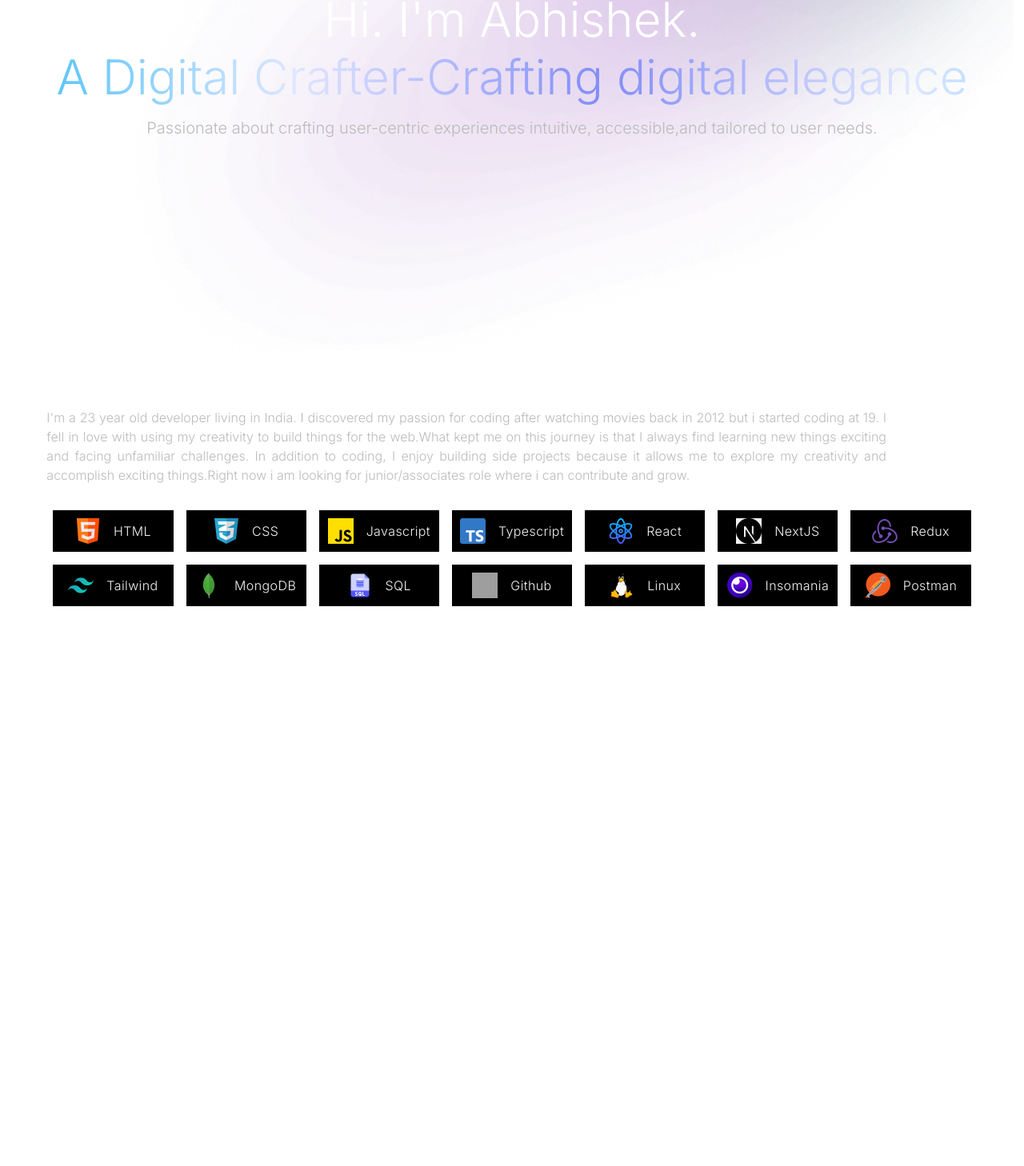
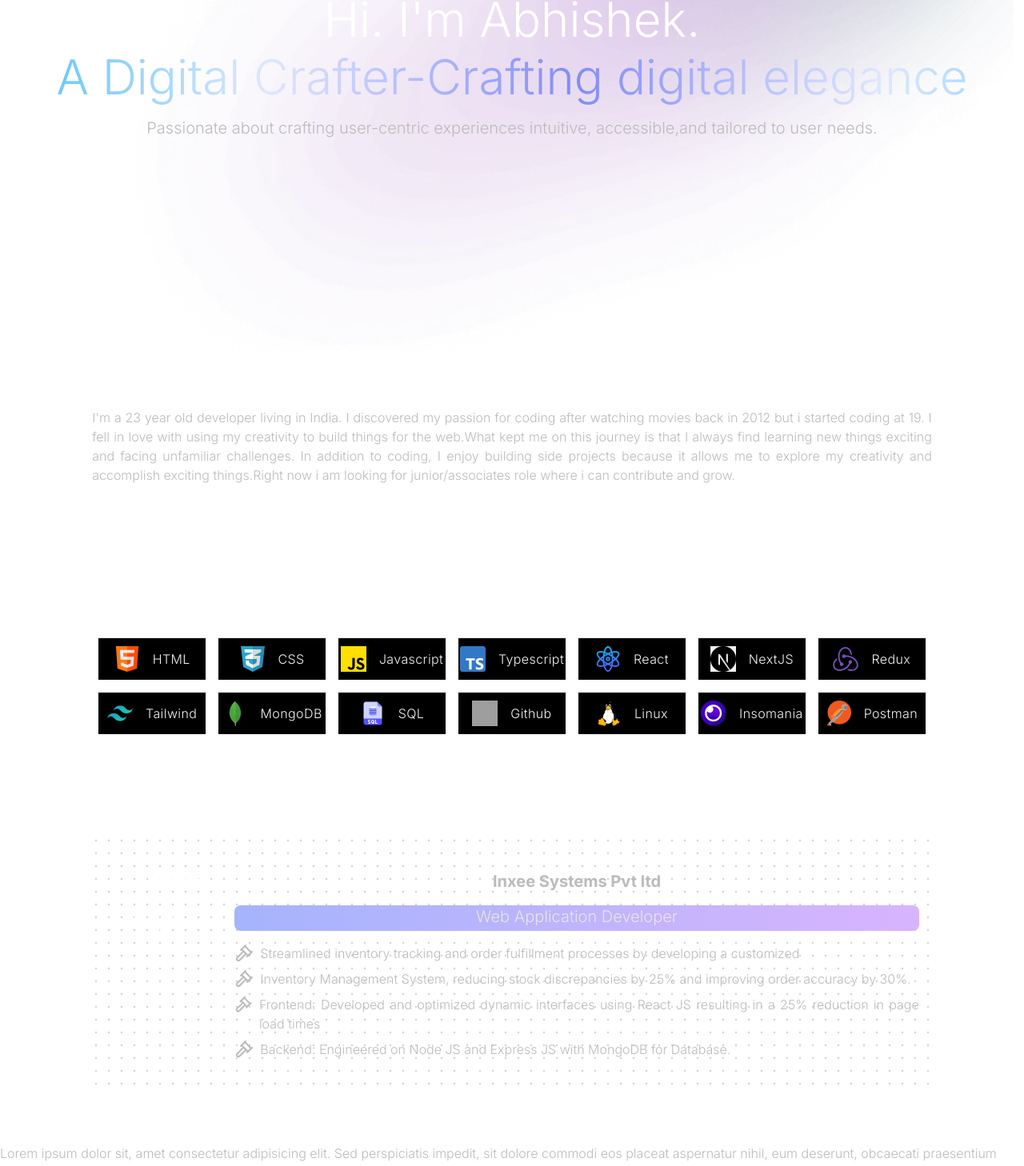
Before and after one commit to Abhishek-Sumn/abhisheksuman.me, a Next.js app: page / in a window 1280 px wide. Shown: the part 282-1740 px from the top of the page at 80% size. Before the commit the page ends 1104 px from the top, so only its background shows below. Built offline with nearby package versions, Linux system fonts and the light colour scheme; grey boxes are pictures that could not be loaded.

Commit message:
experience section added

```diff
--- a/package.json
+++ b/package.json
@@ -15,6 +15,7 @@
     "clsx": "^2.1.1",
     "framer-motion": "^11.1.7",
     "lucide-react": "^0.376.0",
+    "mini-svg-data-uri": "^1.4.4",
     "next": "14.2.1",
     "next-themes": "^0.3.0",
     "react": "^18",
--- a/src/app/page.tsx
+++ b/src/app/page.tsx
@@ -2,6 +2,10 @@
 import * as React from "react"
 import { TextGenerateEffect } from "@/components/ui/text-generate-effect";
 import { HoverEffect } from "@/components/ui/card-hover-effect";
+import { projects } from "../components/helper/projects"
+import { motion } from "framer-motion";
+import { HeroHighlight, Highlight } from "@/components/ui/hero-highlight";
+import { Gavel } from 'lucide-react';
 
 export default function Home() {
 
@@ -10,7 +14,7 @@ export default function Home() {
 
     <main className="flex  flex-col items-center justify-between font-light text-[#bbbbbb] ">
 
-      <nav className="text-center fixed z-3  rounded-3xl mt-[4%] w-auto p-4 border bg-[#72727233] bgblur ">
+      <nav className="text-center fixed z-30  rounded-3xl mt-[4%] w-auto p-4 border bg-[#72727233] bgblur ">
         <ul className="flex justify-center space-x-6 md:space-x-20  ">
           <li><a href="#" className="hover:text-white duration-300">Home</a></li>
           <li><a href="#" className="hover:text-white duration-300">About</a></li>
@@ -31,84 +35,83 @@ export default function Home() {
         <span className="text-sm text-center md:text-xl m-2">Passionate about crafting user-centric experiences intuitive, accessible,and tailored to user needs.</span>
       </section>
 
-      <div className="p-8 ">
-
+      <div id="about" className="p-8 ">
         <section className="text-justify  w-[82vw] ">
           <h1 className="text-white text-2xl">About</h1>
           <p className="text-sm md:text-base mt-2">
             I'm a 23 year old developer living in India. I discovered my passion for coding after watching movies back in 2012 but i started coding at 19. I fell in love with using my creativity to build things for the web.What kept me on this journey is that I always find learning new things exciting and facing unfamiliar challenges. In addition to coding, I enjoy building side projects because it allows me to explore my creativity and accomplish exciting things.Right now i am looking for junior/associates role where i can contribute and grow.
           </p>
         </section>
+      </div>
 
-        <div className="">
-          <HoverEffect items={projects} className=""/>
+      <div id="skill" className="p-8 m-[5%]">
+        <div className="w-[82vw] ">
+          <h1 className="text-white text-2xl">Skillset</h1>
+          <HoverEffect items={projects} className="" />
         </div>
+      </div>
+
+      <div>
+        <HeroHighlight>
+          <motion.h1
+            initial={{
+              opacity: 0,
+              y: 20,
+            }}
+            animate={{
+              opacity: 1,
+              y: [20, -5, 0],
+            }}
+            transition={{
+              duration: 0.5,
+              ease: [0.4, 0.0, 0.2, 1],
+            }}
+            className=" text-xs md:text-base px-4 font-slim text-[#bbbbbb]dark:text-white w-[90vw] md:w-[82vw]  leading-relaxed lg:leading-snug text-center flex flex-col md:flex-row justify-between "
+          >
+            <div className="flex flex-col md:gap-4 text-white">
+              <h1 className="text-lg font-bold">Experience</h1>
+              <h1 className="">May 2023  -  June 2023</h1>
+            </div>
+
+            <div className="flex flex-col gap-4">
+              <h1 className="text-xl font-bold">Inxee Systems Pvt ltd</h1>
+              <Highlight className="text-[#e8e5e5] text-xl ">
+                Web Application Developer
+              </Highlight>
 
 
+              <ul className="flex flex-col gap-2 text-[11px] md:text-[16px]">
+                <li className="text-justify leading-3 md:leading-6 flex gap-2">
+                <Gavel />
+                  Streamlined inventory tracking and order fulfillment processes by developing a customized
+                </li>
+                <li className="text-justify leading-3 md:leading-6 flex gap-2 ">
+                  <Gavel />
+                  Inventory Management System, reducing stock discrepancies by 25% and improving order
+                  accuracy by 30%.
+                </li>
+                <li className="text-justify leading-3 md:leading-6 flex gap-2 ">
+                  <Gavel />
+                  Frontend: Developed and optimized dynamic interfaces using React JS resulting in a 25%
+                  reduction in page load times
+                </li>
+                <li className="text-justify leading-3 md:leading-6 flex gap-2 ">
+                  <Gavel />
+                  Backend: Engineered on Node JS and Express JS with MongoDB for Database.
+                </li>
+              </ul>
+
+
+            </div>
+
+          </motion.h1>
+        </HeroHighlight>
       </div>
 
-
-
+      <footer className="mt-16">
+        <p>Lorem ipsum dolor sit, amet consectetur adipisicing elit. Sed perspiciatis impedit, sit dolore commodi eos placeat aspernatur nihil, eum deserunt, obcaecati praesentium beatae!</p>
+      </footer>
 
     </main>
   );
 }
-
-export const projects = [
-  {
-    title: "HTML",
-    link: "/html.png",
-  },
-  {
-    title: "CSS",
-    link: "/text.png",
-  },
-  {
-    title: "Javascript",
-    link: "js.png",
-  },
-  {
-    title: "Typescript",
-    link: "typescript.png",
-  },
-  {
-    title: "React",
-    link: "atom.png",
-  },
-  {
-    title: "NextJS",
-    link: "next.png",
-  },
-  {
-    title: "Redux",
-    link: "redux.png",
-  },
-  {
-    title: "Tailwind",
-    link: "tailwind.png",
-  },
-  {
-    title: "MongoDB",
-    link: "mongodb.png",
-  },
-  {
-    title: "SQL",
-    link: "sql.png",
-  },
-  {
-    title: "Github",
-    link: "github.png",
-  },
-  {
-    title: "Linux",
-    link: "linux.png",
-  },
-  {
-    title: "Insomania",
-    link: "insomnia.png",
-  },
-  {
-    title: "Postman",
-    link: "postman.png",
-  },
-];
--- /dev/null
+++ b/src/components/helper/projects.jsx
@@ -0,0 +1,58 @@
+export const projects = [
+    {
+      title: "HTML",
+      link: "/html.png",
+    },
+    {
+      title: "CSS",
+      link: "/text.png",
+    },
+    {
+      title: "Javascript",
+      link: "js.png",
+    },
+    {
+      title: "Typescript",
+      link: "typescript.png",
+    },
+    {
+      title: "React",
+      link: "atom.png",
+    },
+    {
+      title: "NextJS",
+      link: "next.png",
+    },
+    {
+      title: "Redux",
+      link: "redux.png",
+    },
+    {
+      title: "Tailwind",
+      link: "tailwind.png",
+    },
+    {
+      title: "MongoDB",
+      link: "mongodb.png",
+    },
+    {
+      title: "SQL",
+      link: "sql.png",
+    },
+    {
+      title: "Github",
+      link: "github.png",
+    },
+    {
+      title: "Linux",
+      link: "linux.png",
+    },
+    {
+      title: "Insomania",
+      link: "insomnia.png",
+    },
+    {
+      title: "Postman",
+      link: "postman.png",
+    },
+  ];
--- /dev/null
+++ b/src/components/ui/hero-highlight.tsx
@@ -0,0 +1,96 @@
+"use client";
+import { cn } from "../utils/cn";
+import { useMotionValue, motion, useMotionTemplate } from "framer-motion";
+import React from "react";
+
+export const HeroHighlight = ({
+  children,
+  className,
+  containerClassName,
+}: {
+  children: React.ReactNode;
+  className?: string;
+  containerClassName?: string;
+}) => {
+  let mouseX = useMotionValue(0);
+  let mouseY = useMotionValue(0);
+
+  function handleMouseMove({
+    currentTarget,
+    clientX,
+    clientY,
+  }: React.MouseEvent<HTMLDivElement>) {
+    if (!currentTarget) return;
+    let { left, top } = currentTarget.getBoundingClientRect();
+
+    mouseX.set(clientX - left);
+    mouseY.set(clientY - top);
+  }
+  return (
+    <div
+      className={cn(
+        "relative h-[20rem] flex items-center bg-white dark:bg-black justify-center w-full group",
+        containerClassName
+      )}
+      onMouseMove={handleMouseMove}
+    >
+      <div className="absolute inset-0 bg-dot-thick-neutral-300 dark:bg-dot-thick-neutral-800  pointer-events-none" />
+      <motion.div
+        className="pointer-events-none bg-dot-thick-indigo-500 dark:bg-dot-thick-indigo-500   absolute inset-0 opacity-0 transition duration-300 group-hover:opacity-100"
+        style={{
+          WebkitMaskImage: useMotionTemplate`
+            radial-gradient(
+              200px circle at ${mouseX}px ${mouseY}px,
+              black 0%,
+              transparent 100%
+            )
+          `,
+          maskImage: useMotionTemplate`
+            radial-gradient(
+              200px circle at ${mouseX}px ${mouseY}px,
+              black 0%,
+              transparent 100%
+            )
+          `,
+        }}
+      />
+
+      <div className={cn("relative z-20", className)}>{children}</div>
+    </div>
+  );
+};
+
+export const Highlight = ({
+  children,
+  className,
+}: {
+  children: React.ReactNode;
+  className?: string;
+}) => {
+  return (
+    <motion.span
+      initial={{
+        backgroundSize: "0% 100%",
+      }}
+      animate={{
+        backgroundSize: "100% 100%",
+      }}
+      transition={{
+        duration: 2,
+        ease: "linear",
+        delay: 0.5,
+      }}
+      style={{
+        backgroundRepeat: "no-repeat",
+        backgroundPosition: "left center",
+        display: "inline",
+      }}
+      className={cn(
+        `relative inline-block pb-1   px-1 rounded-lg bg-gradient-to-r from-indigo-300 to-purple-300 dark:from-indigo-500 dark:to-purple-500`,
+        className
+      )}
+    >
+      {children}
+    </motion.span>
+  );
+};
--- a/tailwind.config.ts
+++ b/tailwind.config.ts
@@ -1,5 +1,8 @@
 import type { Config } from "tailwindcss"
-
+const svgToDataUri = require("mini-svg-data-uri");
+const {
+  default: flattenColorPalette,
+} = require("tailwindcss/lib/util/flattenColorPalette");
 const config = {
   darkMode: ["class"],
   content: [
@@ -7,7 +10,7 @@ const config = {
     './components/**/*.{ts,tsx}',
     './app/**/*.{ts,tsx}',
     './src/**/*.{ts,tsx}',
-	],
+  ],
   prefix: "",
   theme: {
     container: {
@@ -78,7 +81,30 @@ const config = {
       },
     },
   },
-  plugins: [require("tailwindcss-animate")],
+  plugins: [require("tailwindcss-animate"), addVariablesForColors,
+  function ({ matchUtilities, theme }: any) {
+    matchUtilities(
+      {
+        "bg-dot-thick": (value: any) => ({
+          backgroundImage: `url("${svgToDataUri(
+            `<svg xmlns="http://www.w3.org/2000/svg" viewBox="0 0 32 32" width="16" height="16" fill="none"><circle fill="${value}" id="pattern-circle" cx="10" cy="10" r="2.5"></circle></svg>`
+          )}")`,
+        }),
+      },
+      { values: flattenColorPalette(theme("backgroundColor")), type: "color" }
+    );
+  },],
 } satisfies Config
 
 export default config
+
+function addVariablesForColors({ addBase, theme }: any) {
+  let allColors = flattenColorPalette(theme("colors"));
+  let newVars = Object.fromEntries(
+    Object.entries(allColors).map(([key, val]) => [`--${key}`, val])
+  );
+
+  addBase({
+    ":root": newVars,
+  });
+}
```
Also changed, not shown: 1 other file (tests, documents, lock files or other folders).
